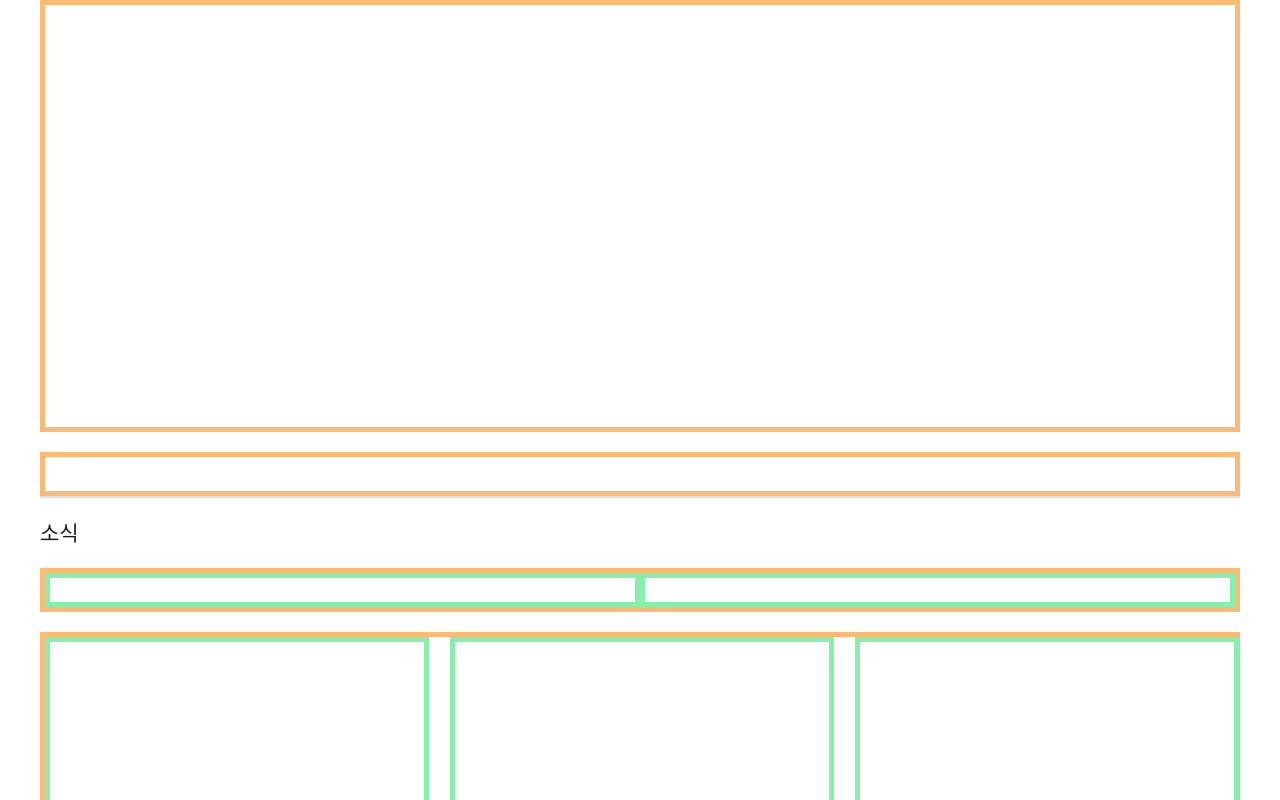
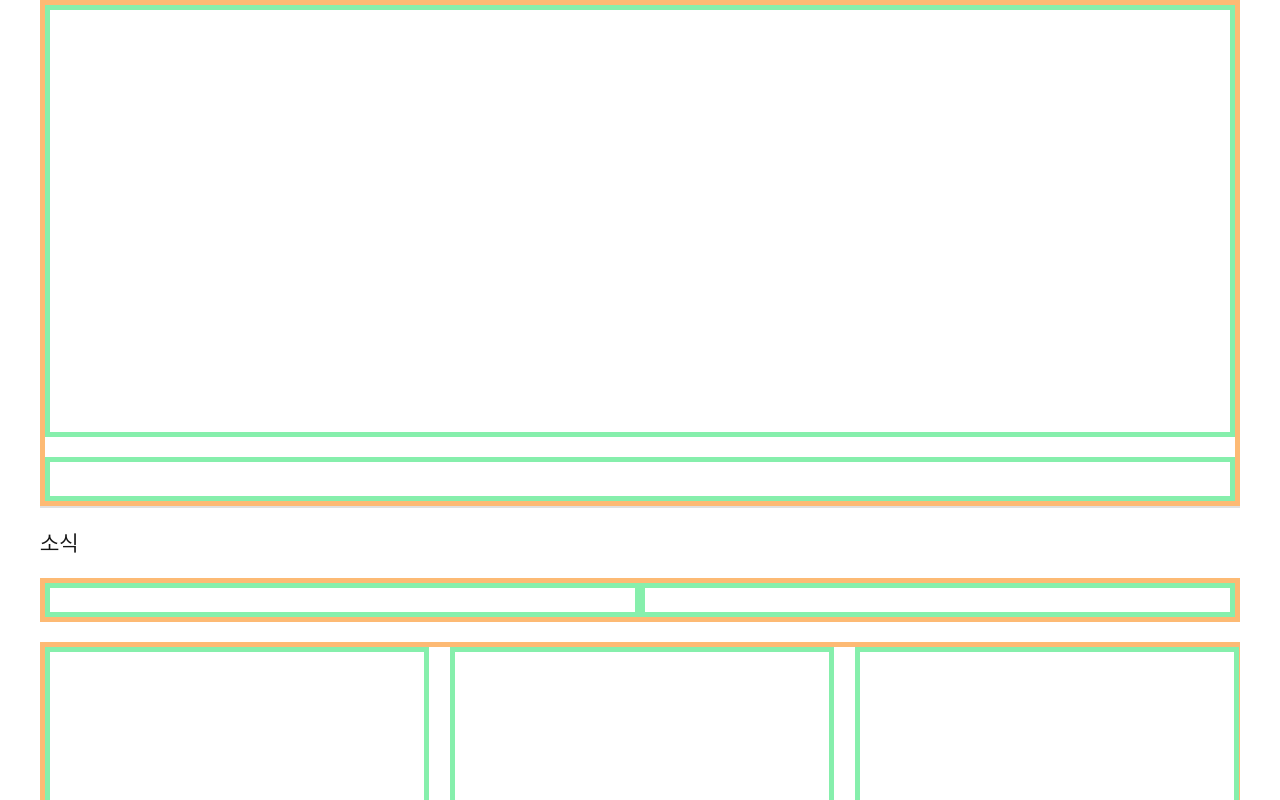
Before and after one commit to mobi-projects/nail-case-client, a Next.js app: page /manager/base/my-shop/post in a window 1280 px wide. Shown: the top 800 px of the page. Built offline with nearby package versions, Linux system fonts and the light colour scheme.

Commit message:
🎨 border 색상 변경

```diff
--- a/src/component/custom/manager/base/my-shop/layout/01/index.tsx
+++ b/src/component/custom/manager/base/my-shop/layout/01/index.tsx
@@ -1,14 +1,14 @@
 export default function Manager_Base_MyShop_Layout_01() {
 	return (
-		<div className="flex w-full flex-col gap-[20px]">
+		<div className="flex w-full flex-col gap-[20px] border-[5px] border-orange-300">
 			<Manager_Base_MyShop_Layout_01_01 />
 			<Manager_Base_MyShop_Layout_01_02 />
 		</div>
 	)
 }
 function Manager_Base_MyShop_Layout_01_01() {
-	return <div className="h-[432.47px] w-full border-[5px] border-orange-300" />
+	return <div className="h-[432.47px] w-full border-[5px] border-green-300" />
 }
 function Manager_Base_MyShop_Layout_01_02() {
-	return <div className="h-[44px] w-full border-[5px] border-orange-300" />
+	return <div className="h-[44px] w-full border-[5px] border-green-300" />
 }
```
